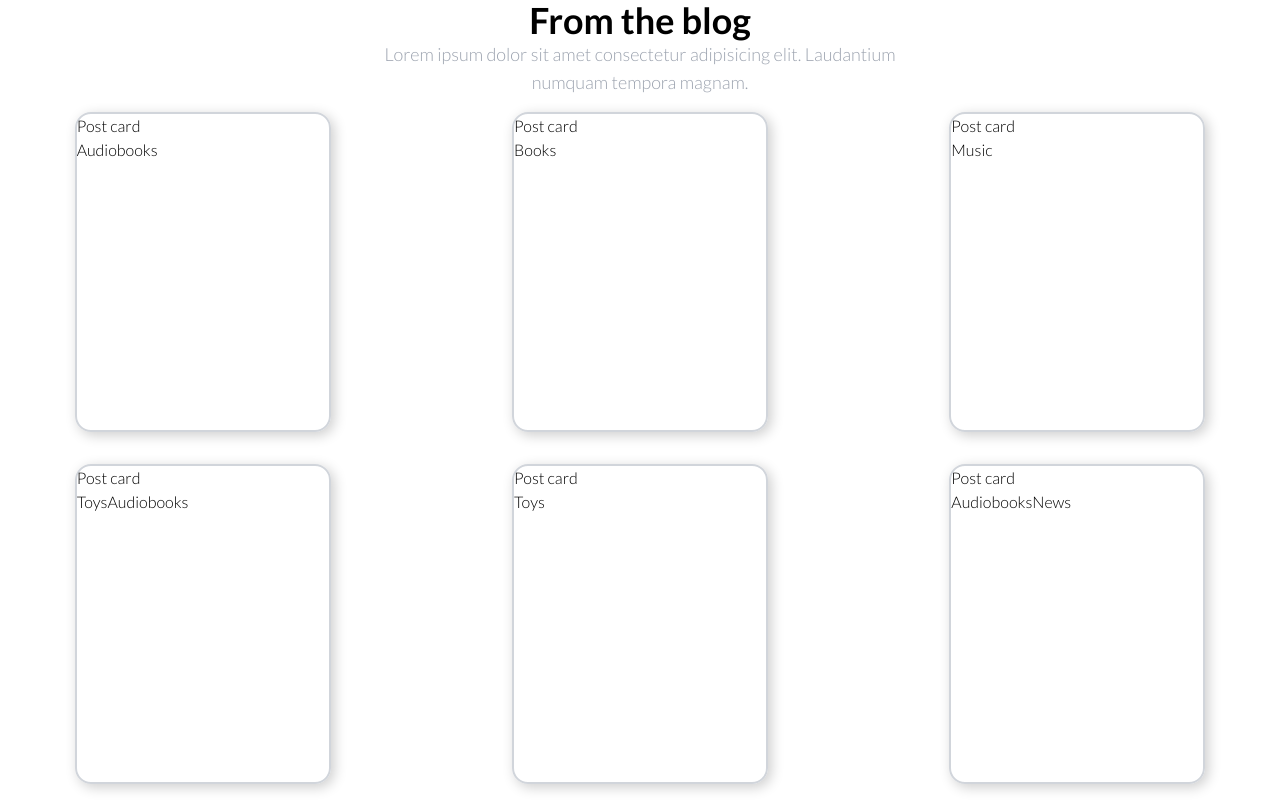
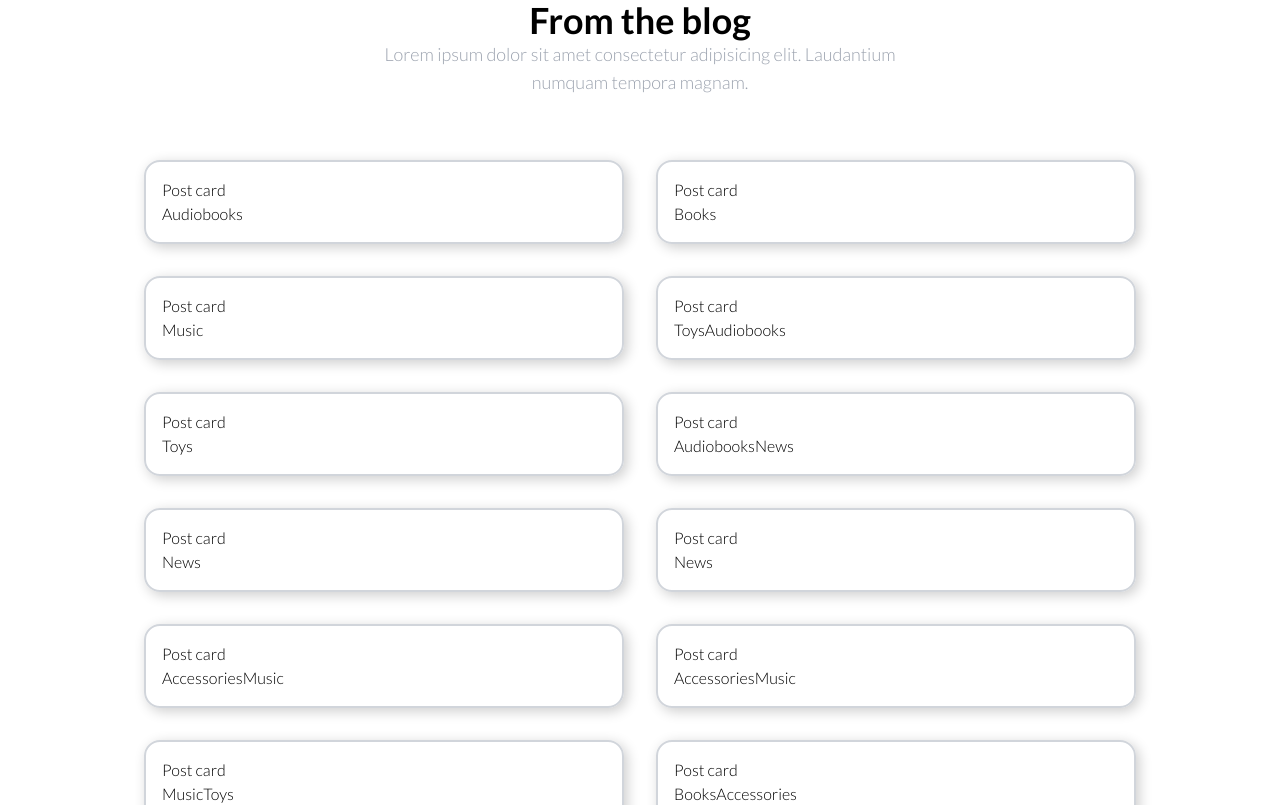
Before and after one commit to lkomar/recruitment-task, a Next.js app: page / in a window 1280 px wide. Shown: the top 805 px of the page. Built offline with nearby package versions, Linux system fonts and the light colour scheme.

Commit message:
Update grid to auto fit items

```diff
--- a/app/Card.tsx
+++ b/app/Card.tsx
@@ -8,7 +8,7 @@ const Card = ({ id, categoryNames }: Props) => {
   return (
     <Link
       href={`/post/${id}`}
-      className="h-80 w-64 justify-self-center rounded-2xl border-2 border-solid border-gray-300 shadow-[0.2rem_0.2rem_0.8rem_rgba(0,0,0,0.2)] dark:border-gray-400 dark:shadow-cyan-900"
+      className="rounded-2xl border-2 border-solid border-gray-300 p-4 shadow-[0.2rem_0.2rem_0.8rem_rgba(0,0,0,0.2)] dark:border-gray-400 dark:shadow-cyan-900"
     >
       <div>Post card</div>
       <div>
--- a/app/layout.tsx
+++ b/app/layout.tsx
@@ -21,9 +21,9 @@ export default function RootLayout({
   return (
     <html
       lang="en"
-      className={`${lato.className} h-full w-full bg-white text-black dark:bg-gray-900 dark:text-white`}
+      className={`${lato.className} bg-white text-black dark:bg-gray-900 dark:text-white`}
     >
-      <body className="h-full w-full">{children}</body>
+      <body>{children}</body>
     </html>
   );
 }
--- a/app/page.tsx
+++ b/app/page.tsx
@@ -26,7 +26,7 @@ export default async function Home() {
     getPostCategoryNames(categoryIds, categories);
 
   return (
-    <div className="grid grid-rows-1">
+    <div>
       <div className="mb-4 flex flex-col items-center">
         <h1>From the blog</h1>
         <h4 className="max-w-xl text-center">
@@ -34,7 +34,7 @@ export default async function Home() {
           numquam tempora magnam.
         </h4>
       </div>
-      <div className="grid w-full grid-cols-3 items-center justify-center gap-8">
+      <div className="grid grid-cols-fit justify-center gap-8 p-12">
         {posts.map((post) => (
           <Card
             {...post}
--- a/tailwind.config.js
+++ b/tailwind.config.js
@@ -1,11 +1,12 @@
 /** @type {import('tailwindcss').Config} */
 module.exports = {
-  content: [
-    "./app/**/*.{js,ts,jsx,tsx}",
-    "./components/**/*.{js,ts,jsx,tsx}",
-  ],
+  content: ['./app/**/*.{js,ts,jsx,tsx}', './components/**/*.{js,ts,jsx,tsx}'],
   theme: {
-    extend: {},
+    extend: {
+      gridTemplateColumns: {
+        fit: 'repeat(auto-fit, 30rem)',
+      },
+    },
   },
   plugins: [],
-}
+};
```
